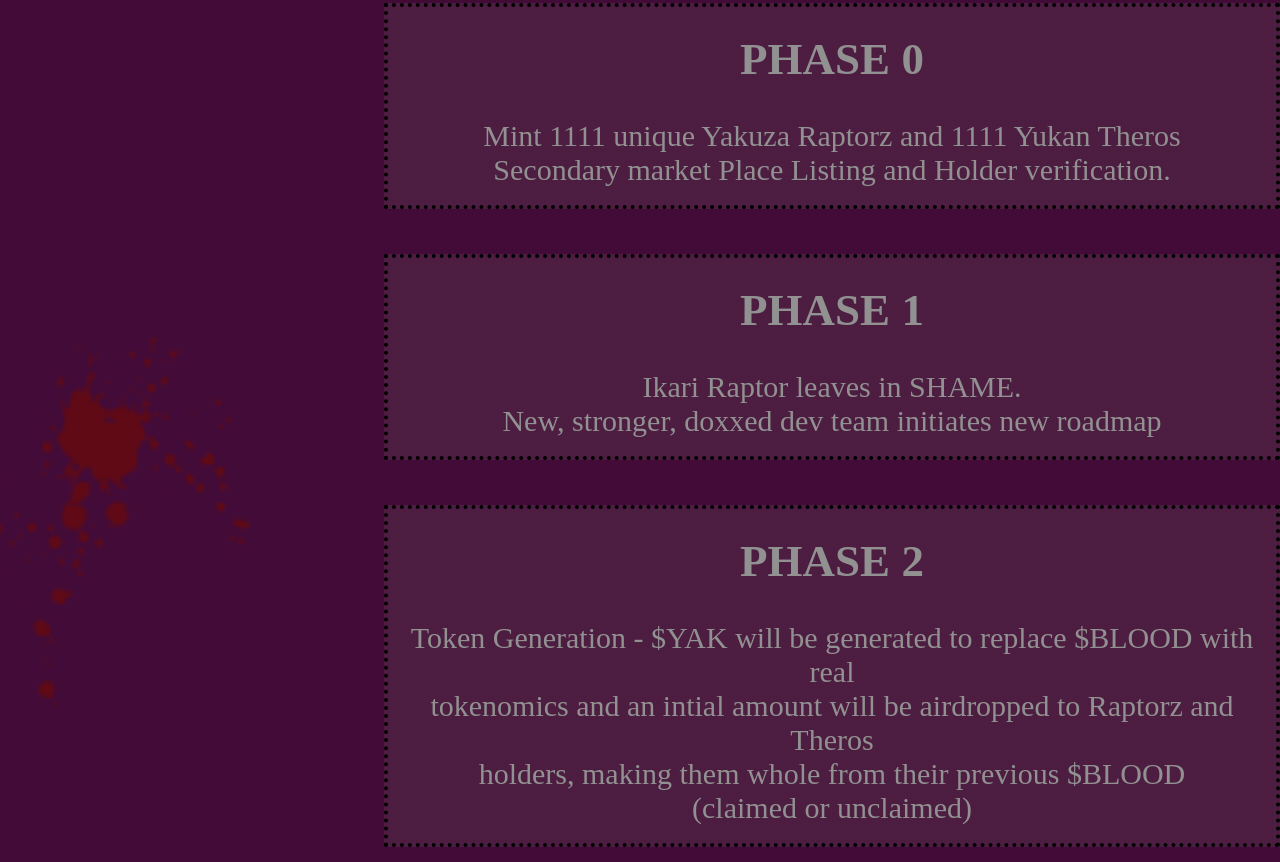
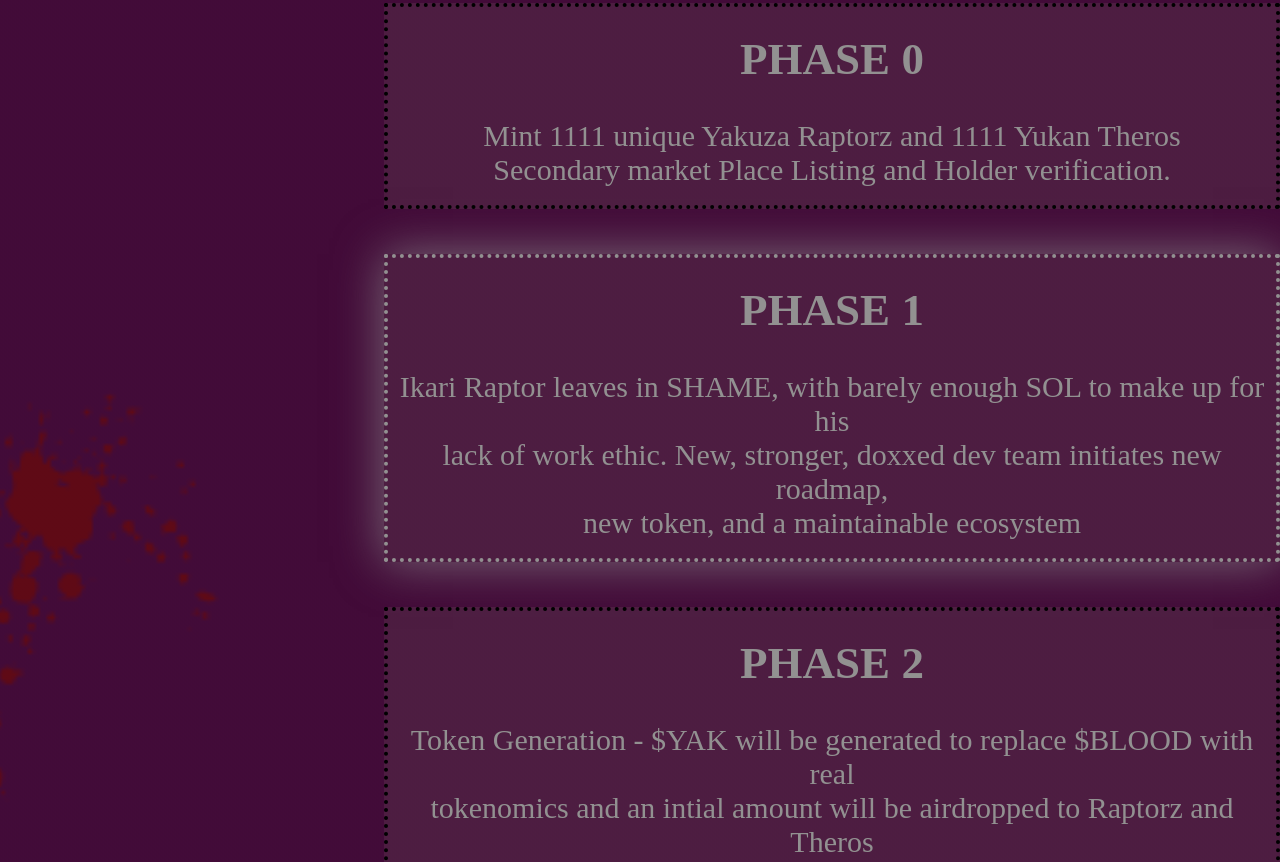
Before and after one commit to greghavens/yakuza, a Gatsby site: page / in a window 1280 px wide. Shown: the part 1257-2119 px from the top of the page. Built offline with nearby package versions, Linux system fonts and the light colour scheme; Gatsby itself is replaced by a stand-in of ours; a web font is replaced by a local one.

Commit message:
updating roadmap again

```diff
--- a/src/pages/index.js
+++ b/src/pages/index.js
@@ -55,24 +55,24 @@ export default function Home() {
             <div className="row">
               <p><h2>PHASE 0</h2> <br />Mint 1111 unique Yakuza Raptorz and 1111 Yukan Theros <br />Secondary market Place Listing and Holder verification.</p>
             </div>
-            <div className="row">
-              <p><h2>PHASE 1</h2> <br /> Ikari Raptor leaves in SHAME. <br />New, stronger, doxxed dev team initiates new roadmap </p>
+            <div className="currentrow">
+              <p><h2>PHASE 1</h2> <br /> Ikari Raptor leaves in SHAME, with barely enough SOL to make up for his <br /> lack of work ethic. New, stronger, doxxed dev team initiates new roadmap, <br/> new token, and a maintainable ecosystem </p>
             </div>
             <div className="row">
               <p><h2>PHASE 2</h2> <br />Token Generation - $YAK will be generated to replace $BLOOD with real <br /> tokenomics and an intial amount will be airdropped to Raptorz and Theros <br />holders, making them whole from their previous $BLOOD<br/> (claimed or unclaimed) </p>
             </div>
             <div className="row">
-              <p><h2>PHASE 3</h2><br />Use $YAK and $SOL to evolve Yakuza Raptorz to their new form <br /> with updated, beautiful art  and royalties<br /> that feed the Yakuza Reborn community wallet.</p>
+              <p><h2>PHASE 3</h2><br />Use $YAK and $SOL to evolve Yakuza Raptorz to their new Reborn form with <br />updated, beautiful art  and royalties that feed the Yakuza Reborn community <br /> wallet. Staking go-live to follow immediately after.</p>
             </div>
             <div className="row">
-              <p><h2>PHASE 4</h2> <br />28 days from the start of evolution, an extinction event will occur. <br /> All non-evolved Raptorz will be left in the original, abandoned collection.<br /> 75% of the mint and 50% of royalties from secondary market <br />will be used in the creation of the custom Liquidity Pool <br /> for the $YAK/$SOL pair.</p>
+              <p><h2>PHASE 4</h2> <br />28 days from the start of evolution, an extinction event will occur. <br /> All non-evolved Raptorz will be left in the original, abandoned collection.<br /> 75% of the evolution mint and 50% of royalties from secondary market <br />will be used in the creation of the custom Liquidity Pool for <br /> the $YAK/$SOL pair.</p>
             </div>
             <div className="row">
               <p><h2>PHASE 5</h2> <br /> Theros, lusting after the Raptorz and wanting a family, give their <br />$YAK and their life to make an egg. The last of Ikari's royalties are burned with the Theros</p>
 
             </div>
             <div className="row">
-              <p><h2>PHASE 6</h2><br /> Incubation begins. For a fee payable in $YAK, Raptorz may incubate <br/> their eggs with "chance to hatch mechanics" for a small $YAK fee.</p>
+              <p><h2>PHASE 6</h2><br /> Incubation begins. For a fee payable in $YAK, Raptorz may incubate <br/> their eggs with "chance to hatch mechanics." Incubation requires an unstaked, <br />Reborn Raptor.</p>
             </div>
             <div className="row">
               <p><h2>PHASE 7</h2> When the first of the new breed is born, the next extinction even occurs. <br /> All remaining Theros will be abandoned or burned. The new <br/> breed produces more $YAK and requires $YAK for its developing world.</p>
--- a/src/styles/style.css
+++ b/src/styles/style.css
@@ -222,6 +222,23 @@ h2
     padding-left: 1%;
     padding-right: 1%;
 }
+.currentrow
+{
+    border: 4px solid black;
+    background:rgba(131, 123, 108, 0.164);
+    border-style: dotted;
+    border-color:rgb(146, 145, 145);
+    margin-bottom: 5%;
+    box-sizing: border-box;
+    transition: 0.5s;
+    padding-top: 1%;
+    padding-bottom: 2%;
+    padding-left: 1%;
+    padding-right: 1%;
+    box-shadow: 0 0 45px 0px rgba(146, 146, 146, 0.7);
+    text-align: center;
+    font-size: 30px;
+}
 .row p
 {
     text-align: center;
```
